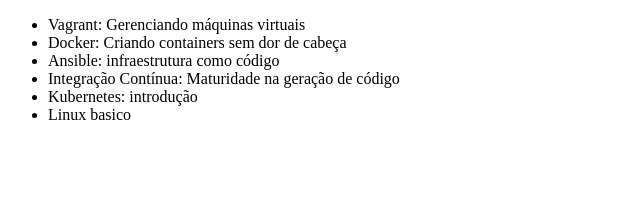
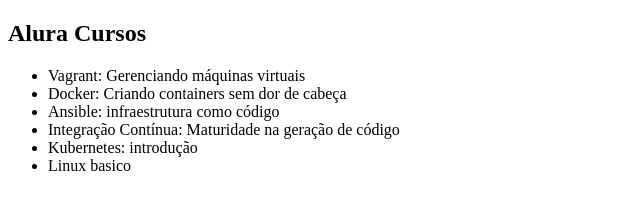
Before and after one commit to reginaldoJuniior/alura-git, a plain HTML site: page index.html in a window 1280 px wide. Shown: the whole page, without its empty margins (0-640 px from the left). Drawn offline with Linux system fonts and the light colour scheme.

```diff
--- a/index.html
+++ b/index.html
@@ -5,6 +5,7 @@
     <title>Lista de Cursos de devops da Alura</title>
 </head>
 <body>
+    <h2>Alura Cursos</h2>
     <ul>
         <li>Vagrant: Gerenciando máquinas virtuais</li>
         <li>Docker: Criando containers sem dor de cabeça</li>
```
